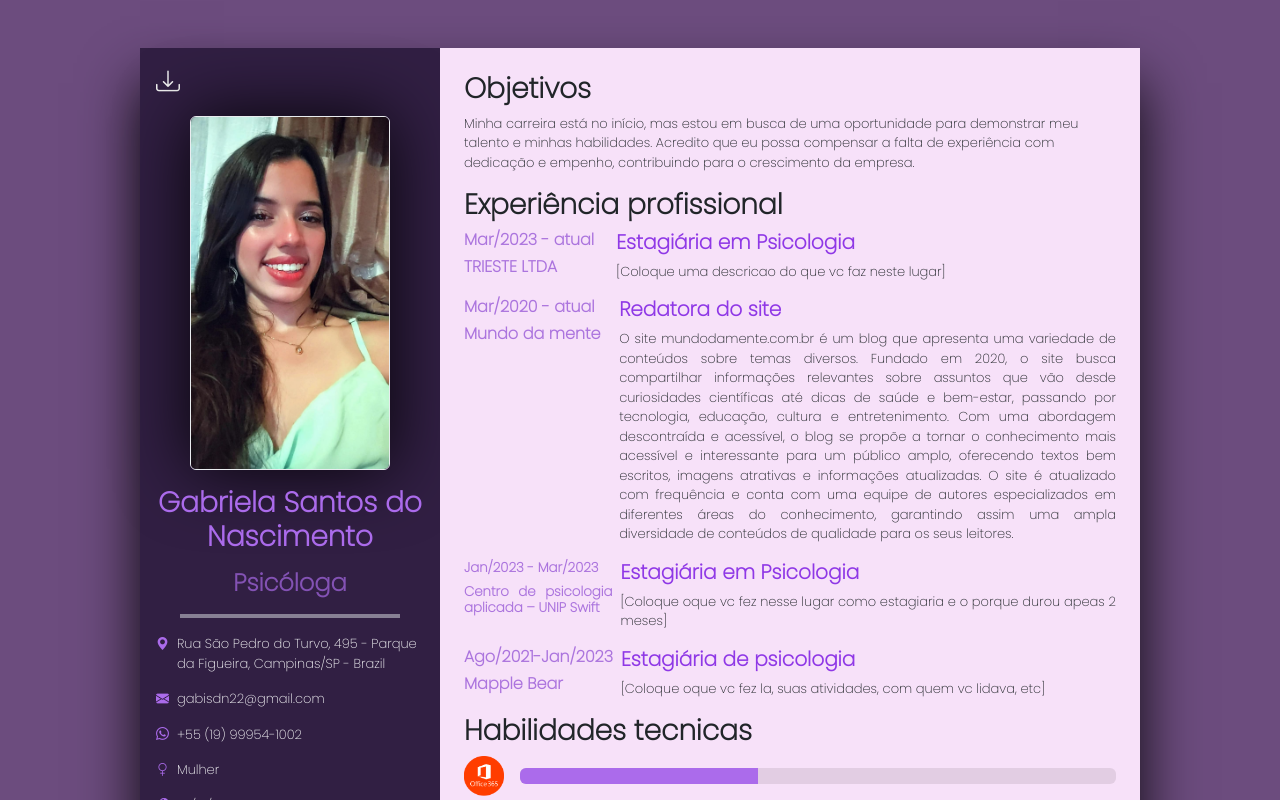
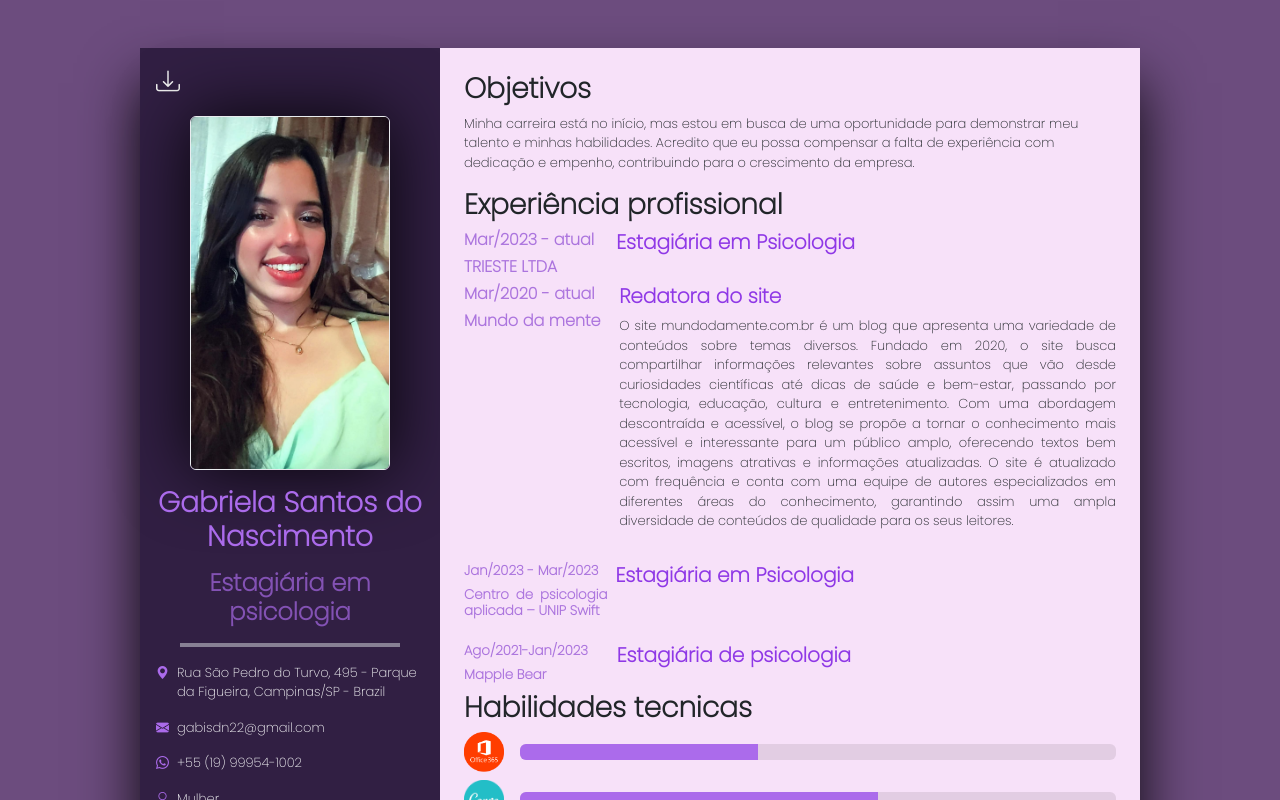
Before and after one commit to Nathan-Borges00/cv-project-gabi, an Angular app: page / in a window 1280 px wide. Shown: the top 800 px of the page. Built offline with nearby package versions, Linux system fonts and the light colour scheme.

Commit message:
feat: corrigindo estilizacao

```diff
--- a/src/app/my-curriculum/my-curriculum.component.html
+++ b/src/app/my-curriculum/my-curriculum.component.html
@@ -8,7 +8,7 @@
                     <h3 class="my-3 text-center">
                         <b>Gabriela Santos do Nascimento</b>
                     </h3>
-                    <h4 class="m-0">Psicóloga</h4>
+                    <h4 class="m-0 text-center">Estagiária em psicologia</h4>
                 </div>
                 <hr class="border border-2 opacity-50 mx-4 my-3" />
             </section>
@@ -51,7 +51,7 @@
                     tempo na escola, atuei como um auxiliar pedagógico, ajudando a aprimorar a qualidade do ensino através da organização de aulas,
                     criação de estratégias para melhorar a dinâmica em sala e acompanhamento personalizado de alunos com dificuldades de interação
                     social e/ou pedagógica, utilizando o método ABA. Além disso, elaborei e apliquei atividades para ajudar esses alunos a desenvolver
-                    habilidades necessárias para o aprendizado. Atualmente, também atuo como psicólogo em uma clínica, elaborando relatórios e
+                    habilidades necessárias para o aprendizado. Atualmente, também atuo como estagiária em uma clínica, elaborando relatórios e
                     realizando psicodiagnósticos interventivos para auxiliar meus clientes em suas necessidades psicológicas. Ademais, colaboro na
                     instituição de moradia assistida (TRIESTE), fornecendo assistência personalizada aos moradores e elaborando relatórios para um
                     melhor entendimento das pessoas atendidas e uma melhor prestação de serviço especializado. Buscando sempre novos desafios e
@@ -69,7 +69,7 @@
 
                 <hr class="mx-4" />
 
-                <h6 class="mb-0">[Que ano vc se formou no ensino medio?]</h6>
+                <h6 class="mb-0">2016 - 2019</h6>
                 <p>Ensino médio completo</p>
 
                 <hr class="mx-4" />
@@ -101,9 +101,8 @@
                         <h6 class="fw-bolder">Mar/2023 - atual</h6>
                         <h6 class="fw-bolder mb-2">TRIESTE LTDA</h6>
                     </div>
-                    <div class="flex flex-column">
+                    <div class="flex flex-column mb-3">
                         <h5>Estagiária em Psicologia</h5>
-                        <p>[Coloque uma descricao do que vc faz neste lugar]</p>
                     </div>
                 </div>
                 <div class="d-flex responsive-screen">
@@ -111,7 +110,7 @@
                         <h6 class="fw-bolder">Mar/2020 - atual</h6>
                         <h6 class="fw-bolder mb-2">Mundo da mente</h6>
                     </div>
-                    <div class="flex flex-column">
+                    <div class="flex flex-column mb-3">
                         <h5>Redatora do site</h5>
                         <p>
                             O site mundodamente.com.br é um blog que apresenta uma variedade de conteúdos sobre temas diversos. Fundado em 2020, o
@@ -124,24 +123,22 @@
                         </p>
                     </div>
                 </div>
-                <div class="d-flex responsive-screen">
+                <div class="d-flex responsive-screen mb-3">
                     <div id="tempo-empresa-unip" class="d-flex flex-column year-company me-2">
                         <h6 class="fw-bolder">Jan/2023 - Mar/2023</h6>
                         <h6 class="fw-bolder mb-2">Centro de psicologia aplicada – UNIP Swift</h6>
                     </div>
-                    <div class="flex flex-column">
+                    <div class="flex flex-column mb-3">
                         <h5>Estagiária em Psicologia</h5>
-                        <p>[Coloque oque vc fez nesse lugar como estagiaria e o porque durou apeas 2 meses]</p>
                     </div>
                 </div>
-                <div id="tempo-empresa" class="d-flex responsive-screen">
-                    <div class="d-flex flex-column year-company me-2">
+                <div class="d-flex responsive-screen">
+                    <div id="tempo-empresa-mapple" class="d-flex flex-column year-company me-2">
                         <h6 class="fw-bolder">Ago/2021-Jan/2023</h6>
                         <h6 class="fw-bolder mb-2">Mapple Bear</h6>
                     </div>
-                    <div class="flex flex-column">
+                    <div class="flex flex-column mb-3">
                         <h5>Estagiária de psicologia</h5>
-                        <p>[Coloque oque vc fez la, suas atividades, com quem vc lidava, etc]</p>
                     </div>
                 </div>
             </section>
--- a/src/app/my-curriculum/my-curriculum.component.scss
+++ b/src/app/my-curriculum/my-curriculum.component.scss
@@ -1,6 +1,5 @@
 .main {
     background: rgb(108, 76, 126);
-    min-height: 100vh;
     .curriculum {
         max-width: 1000px;
         min-height: 1000px;
@@ -81,11 +80,15 @@
                     #mundo-da-mente {
                         width: 226%;
                     }
-                    #tempo-empresa {
-                        width: 125px;
+                    #tempo-empresa-mapple {
+                        width: 22.2%;
+
+                        h6 {
+                            font-size: smaller;
+                        }
                     }
                     #tempo-empresa-unip {
-                        width: 25%;
+                        width: 22%;
 
                         h6 {
                             font-size: smaller;
@@ -106,22 +109,22 @@
                 }
             }
 
-            #certifications {
-                .certificate {
-                    .certificate-itens {
-                        width: 201px;
-                        text-align: center;
+            // #certifications {
+            //     .certificate {
+            //         .certificate-itens {
+            //             width: 201px;
+            //             text-align: center;
 
-                        img {
-                            max-width: 100%;
-                        }
-                    }
-                    img {
-                        width: 200px;
-                        height: 100px;
-                    }
-                }
-            }
+            //             img {
+            //                 max-width: 100%;
+            //             }
+            //         }
+            //         img {
+            //             width: 200px;
+            //             height: 100px;
+            //         }
+            //     }
+            // }
         }
     }
 
@@ -165,6 +168,12 @@
                 #experience {
                     .responsive-screen {
                         flex-direction: column;
+
+                        #tempo-empresa-unip,
+                        #tempo-empresa-trieste,
+                        #tempo-empresa-mapple {
+                            width: 100%;
+                        }
                     }
 
                     .fw-bolder {
```
